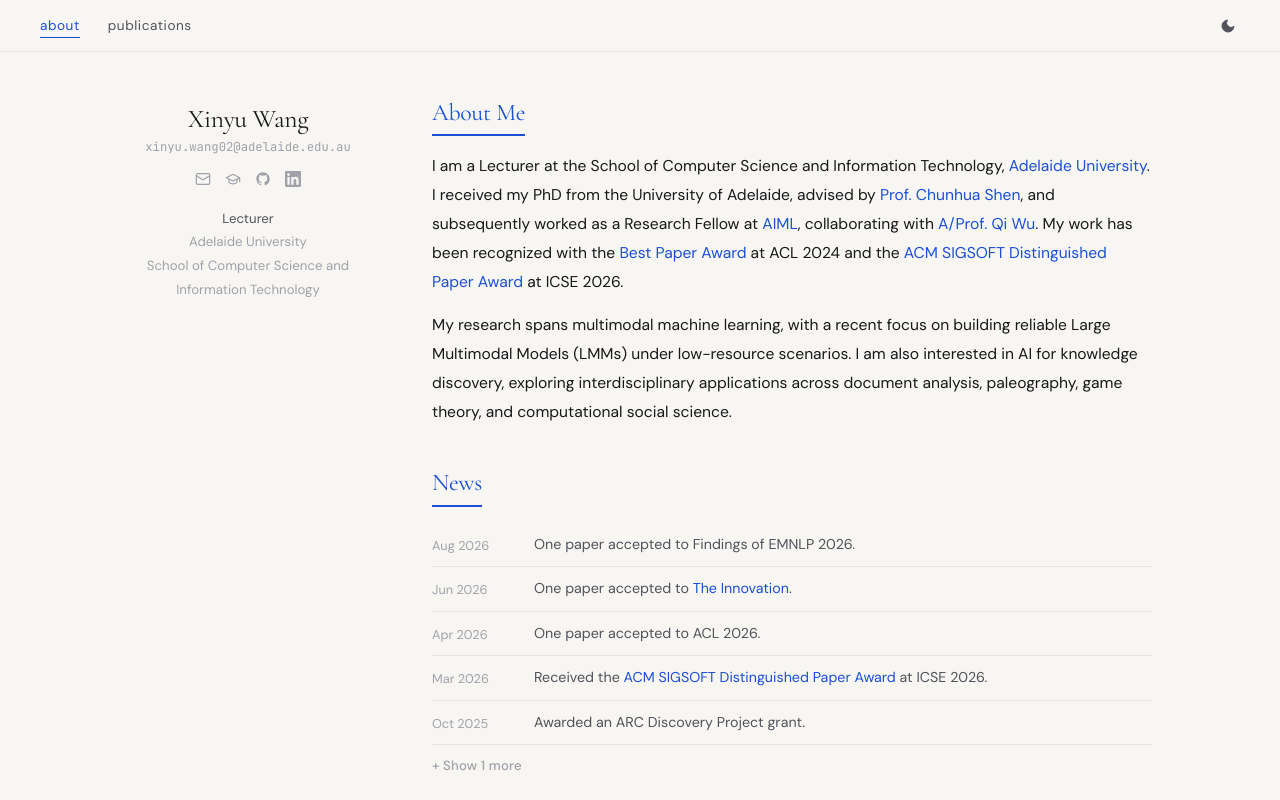
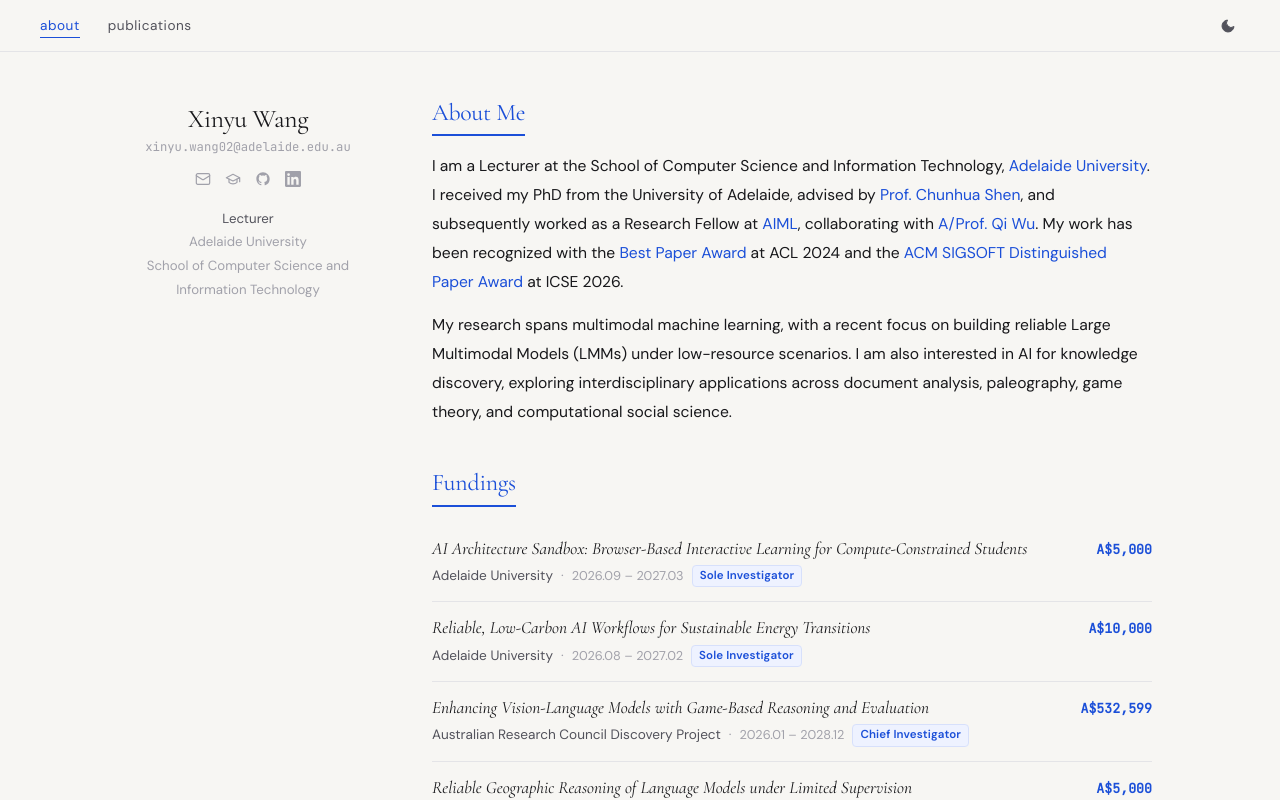
Before and after one commit to xinke-wang/xinke-wang.github.io, a React (Vite) app: page / in a window 1280 px wide. Shown: the top 800 px of the page. Built offline with nearby package versions, Linux system fonts and the light colour scheme.

Commit message:
Disable news section; add new funding entry

```diff
--- a/src/data/about.js
+++ b/src/data/about.js
@@ -10,6 +10,13 @@
 ];
 
 export const FUNDINGS = [
+  {
+    agency: 'Adelaide University',
+    title: 'AI Architecture Sandbox: Browser-Based Interactive Learning for Compute-Constrained Students',
+    period: '2026.09 – 2027.03',
+    amount: 'A$5,000',
+    role: 'Sole Investigator',
+  },
   {
     agency: 'Adelaide University',
     title: 'Reliable, Low-Carbon AI Workflows for Sustainable Energy Transitions',
--- a/src/sections/About.jsx
+++ b/src/sections/About.jsx
@@ -1,30 +1,10 @@
-import { useState } from 'react';
+import { FUNDINGS, TEACHING } from '../data/about.js';
 import { SectionTitle } from '../components/SectionTitle.jsx';
 import { TextLink } from '../components/TextLink.jsx';
-import { NEWS, FUNDINGS, TEACHING } from '../data/about.js';
 
-const NEWS_LIMIT = 5;
-
-// Render a news line, optionally linking the whole line (href) or just a
-// phrase within it (linkText).
-function NewsText({ text, href, linkText }) {
-  if (!href) return text;
-  const i = linkText ? text.indexOf(linkText) : -1;
-  if (i === -1) return <TextLink href={href}>{text}</TextLink>;
-  return (
-    <>
-      {text.slice(0, i)}
-      <TextLink href={href}>{linkText}</TextLink>
-      {text.slice(i + linkText.length)}
-    </>
-  );
-}
+// News section temporarily disabled — see commented block below.
 
 export function AboutSection() {
-  const [newsExpanded, setNewsExpanded] = useState(false);
-  const hiddenNewsCount = Math.max(NEWS.length - NEWS_LIMIT, 0);
-  const visibleNews = newsExpanded ? NEWS : NEWS.slice(0, NEWS_LIMIT);
-
   return (
     <div>
       <SectionTitle className="fade-up d1">About Me</SectionTitle>
@@ -50,8 +30,8 @@
         across document analysis, paleography, game theory, and computational social science.
       </p>
 
-      {/* News */}
-      <div className="fade-up d3" style={{ marginTop: 44 }}>
+      {/* News (temporarily disabled) */}
+      {/* <div className="fade-up d3" style={{ marginTop: 44 }}>
         <SectionTitle>News</SectionTitle>
         {visibleNews.map((item) => (
           <div key={item.date} className="news-row">
@@ -70,7 +50,7 @@
             {newsExpanded ? '− Show less' : `+ Show ${hiddenNewsCount} more`}
           </button>
         )}
-      </div>
+      </div> */}
 
       {/* Fundings */}
       <div className="fade-up d4" style={{ marginTop: 44 }}>
```
